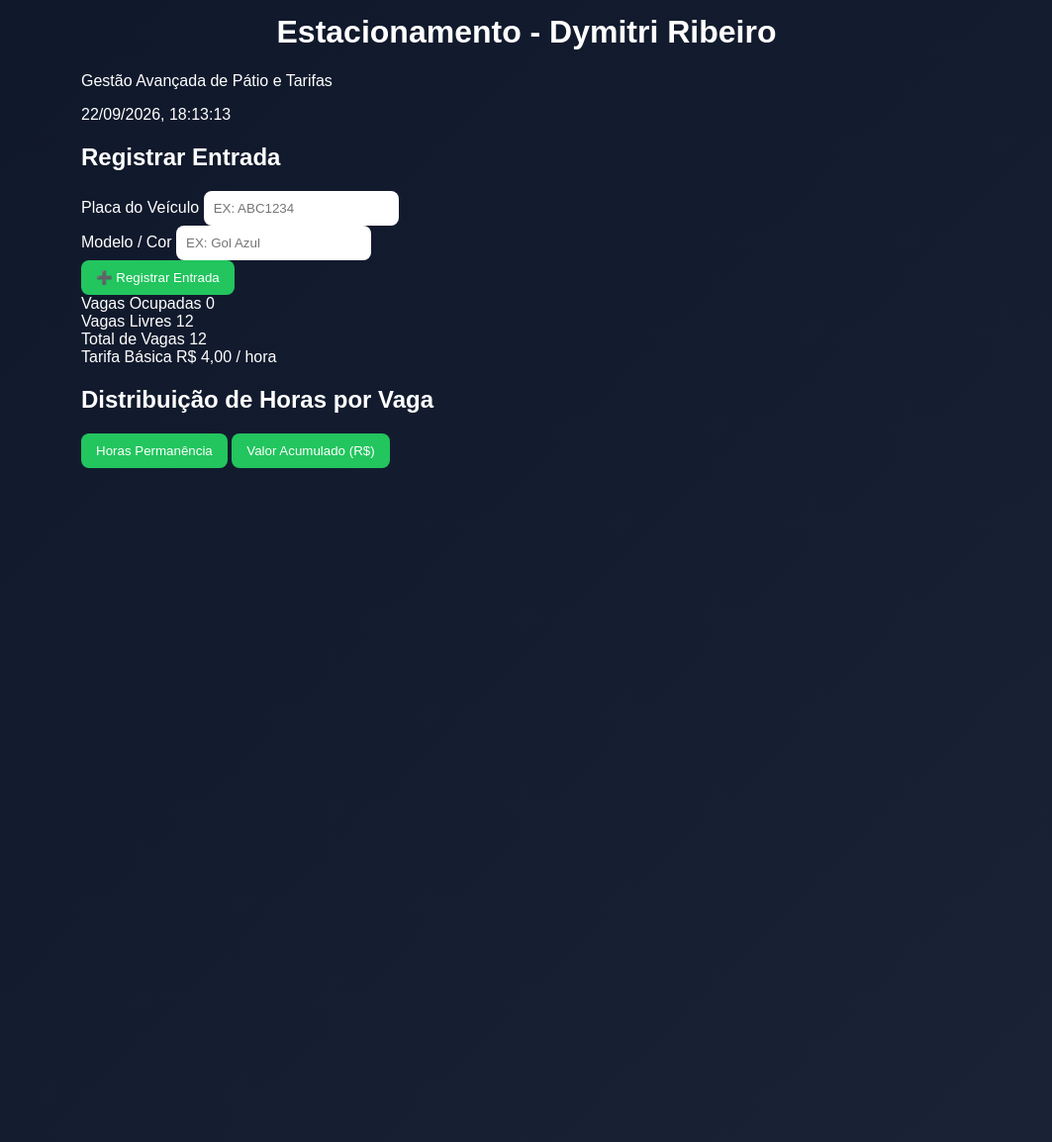
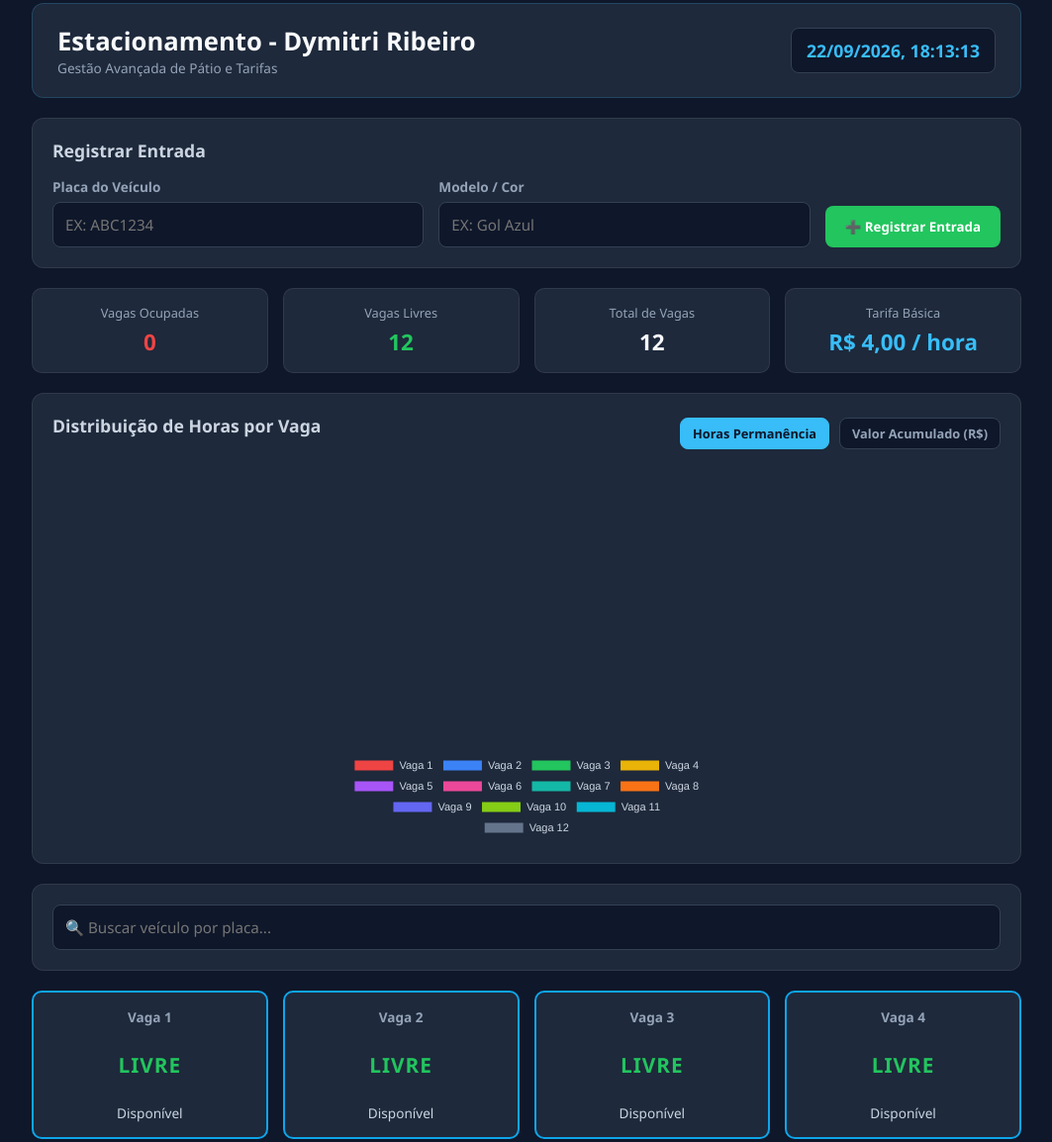
Before and after one commit to Dymitri17/SESI_DA, a plain HTML site: page Sistema de estacionamento/index.html in a window 1280 px wide. Shown: the part 27-1181 px from the top of the page at 99% size, without its empty margins (108-1171 px from the left). Drawn offline with nearby package versions, Linux system fonts and the light colour scheme.

Commit message:
Refactor CSS for improved layout and styling
Updated styles for body, containers, headers, buttons, and tables. Enhanced layout and color scheme for better visual appeal.

```diff
--- a/Sistema de estacionamento/style.css
+++ b/Sistema de estacionamento/style.css
@@ -1,84 +1,289 @@
+* {
+  box-sizing: border-box;
+  margin: 0;
+  padding: 0;
+  font-family: 'Segoe UI', Tahoma, Geneva, Verdana, sans-serif;
+}
+
 body {
-  margin: 0;
-  font-family: Arial, sans-serif;
-  background: linear-gradient(135deg, #0f172a, #1e293b);
+  background-color: #0f172a;
+  color: #f8fafc;
+  padding: 30px 20px;
+  min-height: 100vh;
+}
+
+.container {
+  max-width: 1000px;
+  margin: 0 auto;
+  display: flex;
+  flex-direction: column;
+  gap: 20px;
+}
+
+.cabecalho {
+  display: flex;
+  justify-content: space-between;
+  align-items: center;
+  background: #1e293b;
+  padding: 20px 25px;
+  border-radius: 12px;
+  border: 1px solid rgba(56, 189, 248, 0.2);
+}
+
+.cabecalho h1 {
+  font-size: 1.6rem;
+  color: #f8fafc;
+}
+
+.subtitulo {
+  font-size: 0.85rem;
+  color: #94a3b8;
+}
+
+.relogio {
+  font-size: 1.1rem;
+  color: #38bdf8;
+  font-weight: bold;
+  background: #0f172a;
+  padding: 10px 15px;
+  border-radius: 8px;
+  border: 1px solid #334155;
+}
+
+.painel-card {
+  background: #1e293b;
+  border: 1px solid rgba(255, 255, 255, 0.08);
+  border-radius: 12px;
+  padding: 20px;
+}
+
+.painel-card h2 {
+  font-size: 1.1rem;
+  margin-bottom: 15px;
+  color: #cbd5e1;
+}
+
+.form-grid {
+  display: flex;
+  gap: 15px;
+  align-items: flex-end;
+}
+
+.campo-input {
+  display: flex;
+  flex-direction: column;
+  gap: 6px;
+  flex: 1;
+}
+
+.campo-input label {
+  font-size: 0.85rem;
+  color: #94a3b8;
+  font-weight: 600;
+}
+
+input {
+  padding: 12px;
+  border-radius: 8px;
+  border: 1px solid #334155;
+  background: #0f172a;
+  color: #ffffff;
+  font-size: 0.95rem;
+  outline: none;
+  transition: border-color 0.2s;
+}
+
+input:focus {
+  border-color: #38bdf8;
+}
+
+.btn {
+  padding: 12px 20px;
+  border: none;
+  border-radius: 8px;
+  font-weight: bold;
+  cursor: pointer;
+  transition: all 0.2s;
+  display: inline-flex;
+  align-items: center;
+  justify-content: center;
+  gap: 8px;
+}
+
+.btn:hover {
+  opacity: 0.9;
+  transform: translateY(-1px);
+}
+
+.btn-sucesso {
+  background-color: #22c55e;
+  color: #ffffff;
+}
+
+.btn-perigo {
+  background-color: #ef4444;
+  color: #ffffff;
+}
+
+.btn-perigo-suave {
+  background-color: transparent;
+  border: 1px solid #ef4444;
+  color: #ef4444;
+  padding: 6px 12px;
+  font-size: 0.8rem;
+}
+
+.btn-perigo-suave:hover {
+  background-color: #ef4444;
   color: white;
 }
 
-.container {
-  max-width: 900px;
-  margin: auto;
-  padding: 20px;
+.opcoes-grafico {
+  display: flex;
+  gap: 10px;
 }
 
-h1 {
+.btn-opcao {
+  background: #0f172a;
+  color: #94a3b8;
+  border: 1px solid #334155;
+  padding: 6px 12px;
+  font-size: 0.8rem;
+}
+
+.btn-opcao.active {
+  background: #38bdf8;
+  color: #0f172a;
+  border-color: #38bdf8;
+}
+
+.resumo-estatisticas {
+  display: grid;
+  grid-template-columns: repeat(4, 1fr);
+  gap: 15px;
+}
+
+.card-stat {
+  background: #1e293b;
+  border: 1px solid rgba(255, 255, 255, 0.08);
+  padding: 15px;
+  border-radius: 10px;
+  text-align: center;
+  display: flex;
+  flex-direction: column;
+  gap: 5px;
+}
+
+.card-stat .label {
+  font-size: 0.8rem;
+  color: #94a3b8;
+}
+
+.card-stat .valor {
+  font-size: 1.4rem;
+  font-weight: bold;
+}
+
+.valor-ocupadas { color: #ef4444; }
+.valor-livres { color: #22c55e; }
+.valor-tarifa { color: #38bdf8; font-size: 1.1rem; }
+
+.container-grafico {
+  position: relative;
+  max-width: 380px;
+  margin: 0 auto;
+}
+
+.barra-pesquisa input {
+  width: 100%;
+}
+
+.grid-patio {
+  display: grid;
+  grid-template-columns: repeat(4, 1fr);
+  gap: 15px;
+}
+
+.vaga {
+  background: #1e293b;
+  border: 2px solid #0ea5e9;
+  border-radius: 10px;
+  padding: 15px;
+  min-height: 150px;
+  display: flex;
+  flex-direction: column;
+  justify-content: space-between;
   text-align: center;
 }
 
-.form {
-  display: flex;
-  gap: 10px;
-  flex-wrap: wrap;
+.vaga.ocupada {
+  border-color: #ef4444;
+  background: rgba(127, 29, 29, 0.25);
 }
 
-input {
-  flex: 1;
-  padding: 10px;
-  border-radius: 8px;
-  border: none;
+.vaga .numero-vaga {
+  font-size: 0.85rem;
+  color: #94a3b8;
+  font-weight: bold;
 }
 
-button {
-  padding: 10px 15px;
-  border: none;
-  border-radius: 8px;
-  background: #22c55e;
-  color: white;
-  cursor: pointer;
-  transition: 0.3s;
+.vaga .placa {
+  font-size: 1.3rem;
+  font-weight: bold;
+  margin: 5px 0;
+  letter-spacing: 1px;
 }
 
-button:hover {
-  background: #16a34a;
-  transform: scale(1.05);
+.vaga .modelo {
+  font-size: 0.85rem;
+  color: #cbd5e1;
+}
+
+.vaga .tempo {
+  font-size: 0.8rem;
+  color: #38bdf8;
+  margin-top: 4px;
+}
+
+.btn-saida {
+  width: 100%;
+  margin-top: 10px;
+  padding: 8px;
+  font-size: 0.8rem;
+}
+
+.historico-topo {
+  display: flex;
+  justify-content: space-between;
+  align-items: center;
+  margin-bottom: 15px;
+}
+
+.tabela-container {
+  overflow-x: auto;
 }
 
 table {
   width: 100%;
-  margin-top: 20px;
   border-collapse: collapse;
+  text-align: left;
+  font-size: 0.9rem;
 }
 
 th, td {
-  padding: 10px;
-  text-align: center;
+  padding: 12px;
+  border-bottom: 1px solid #334155;
 }
 
 th {
-  background: #334155;
+  color: #94a3b8;
+  font-weight: 600;
 }
 
-tr {
-  background: #1e293b;
-  transition: 0.3s;
+td {
+  color: #e2e8f0;
 }
 
 tr:hover {
-  background: #334155;
+  background-color: rgba(255, 255, 255, 0.02);
 }
-
-.mensagem {
-  margin-top: 15px;
-  padding: 10px;
-  text-align: center;
-  border-radius: 8px;
-  display: none;
-}
-
-.sucesso {
-  background: #16a34a;
-}
-
-.erro {
-  background: #dc2626;
-}
```
